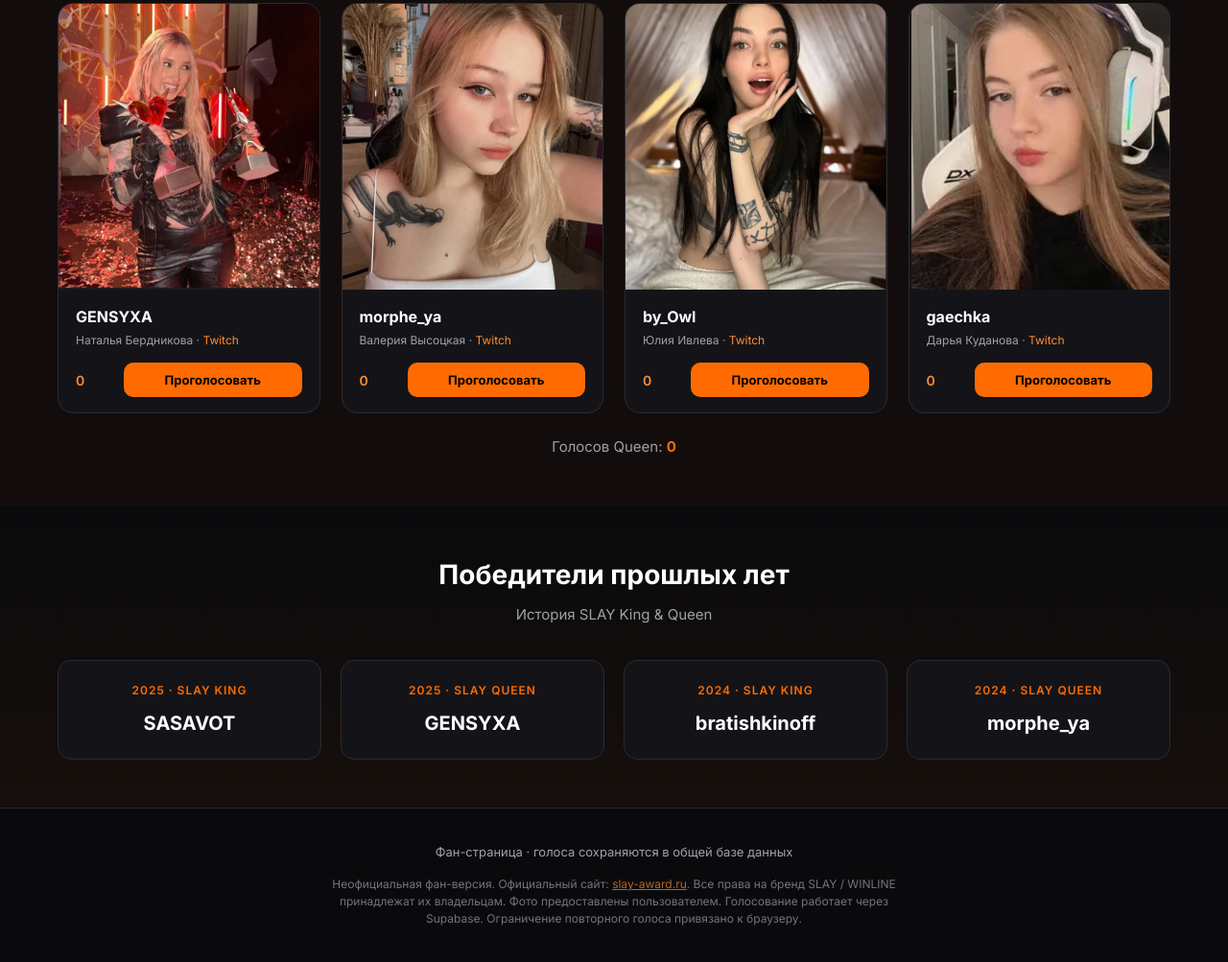
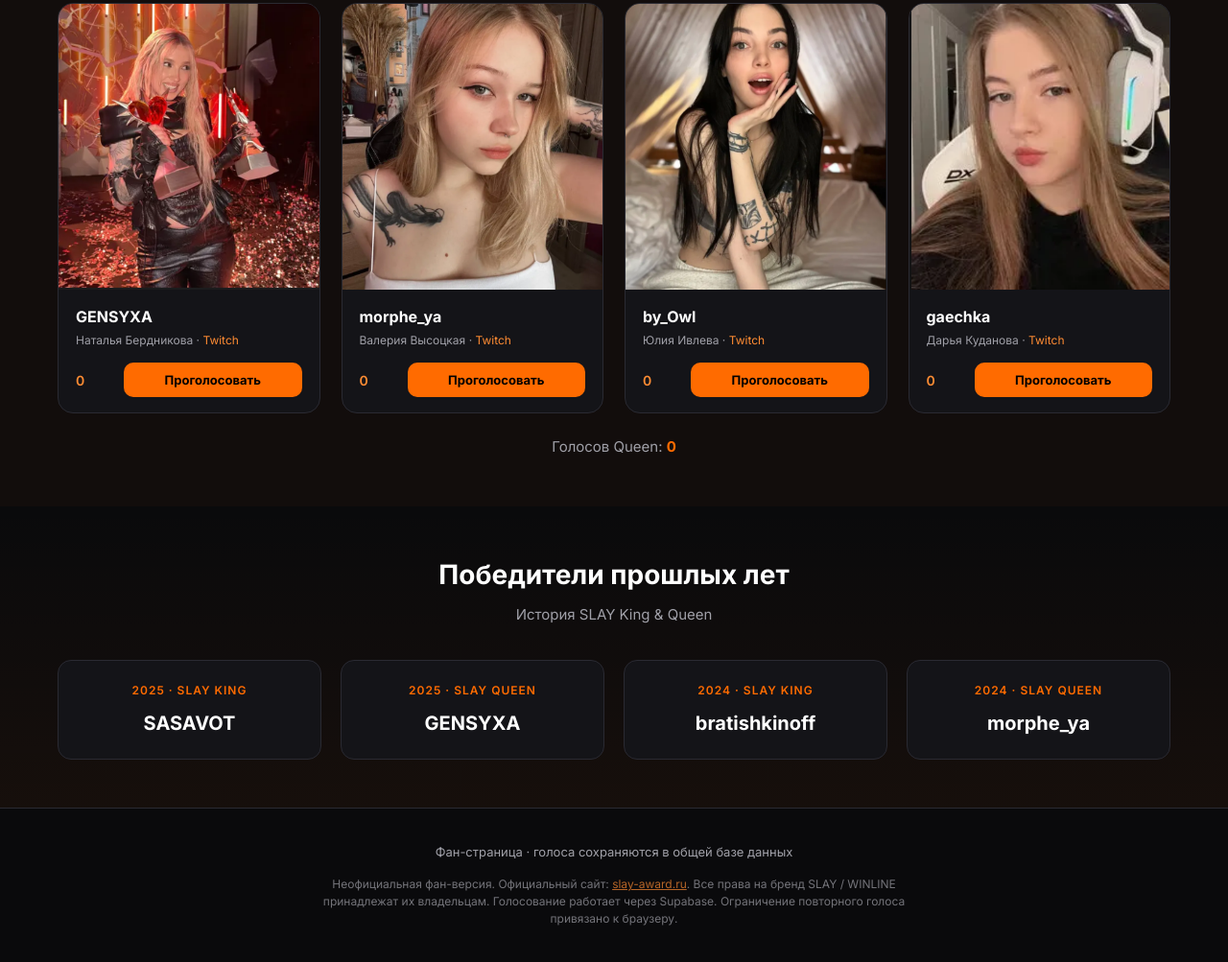
Before and after one commit to korneevr702-glitch/Slay-Adam-Win, a plain HTML site: page index.html in a window 1280 px wide. Shown: the part 1757-2760 px from the top of the page at 96% size. Drawn offline with nearby package versions, Linux system fonts and the light colour scheme; no server answers.

Commit message:
Update index.html

```diff
--- a/index.html
+++ b/index.html
@@ -347,7 +347,7 @@
       <p class="disclaimer">
         Неофициальная фан-версия. Официальный сайт: <a href="https://slay-award.ru/" target="_blank">slay-award.ru</a>.
         Все права на бренд SLAY / WINLINE принадлежат их владельцам.
-        Фото предоставлены пользователем. Голосование работает через Supabase. Ограничение повторного голоса привязано к браузеру.
+        Голосование работает через Supabase. Ограничение повторного голоса привязано к браузеру.
       </p>
     </div>
   </footer>
```
